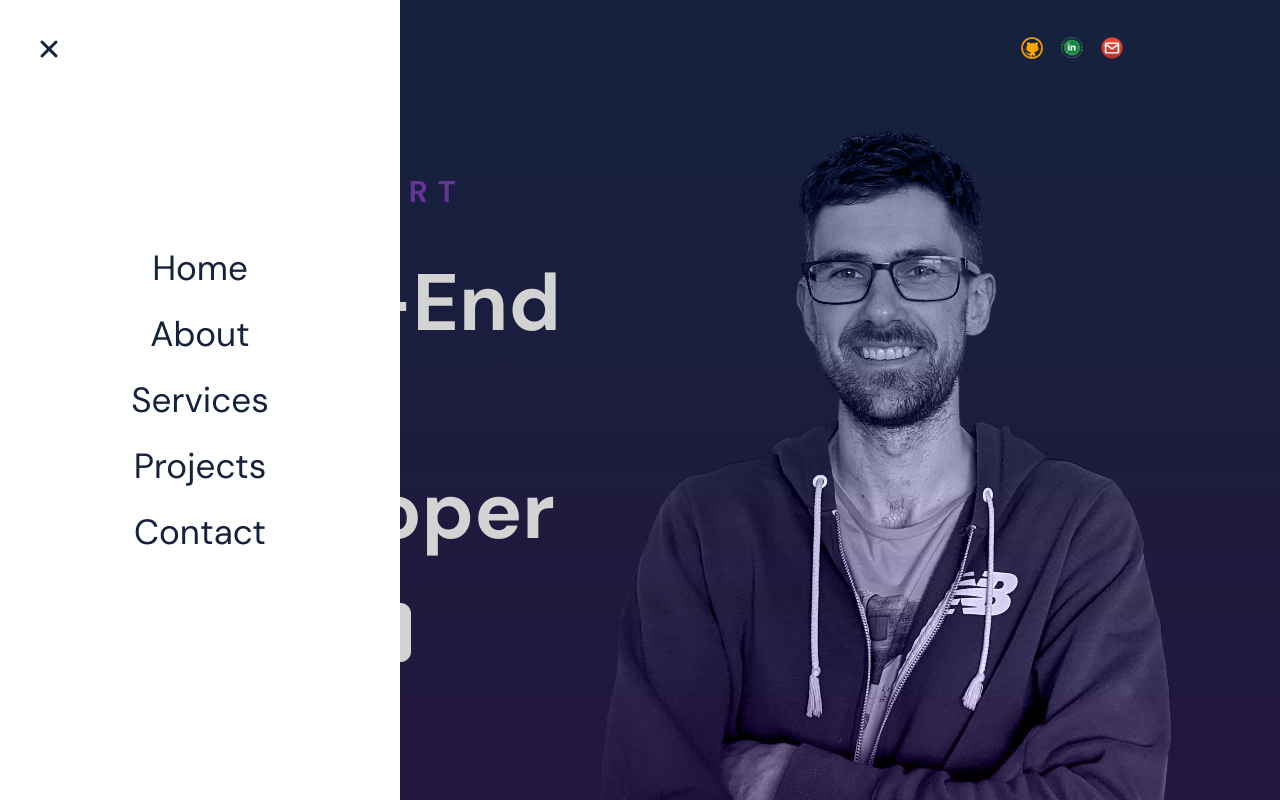
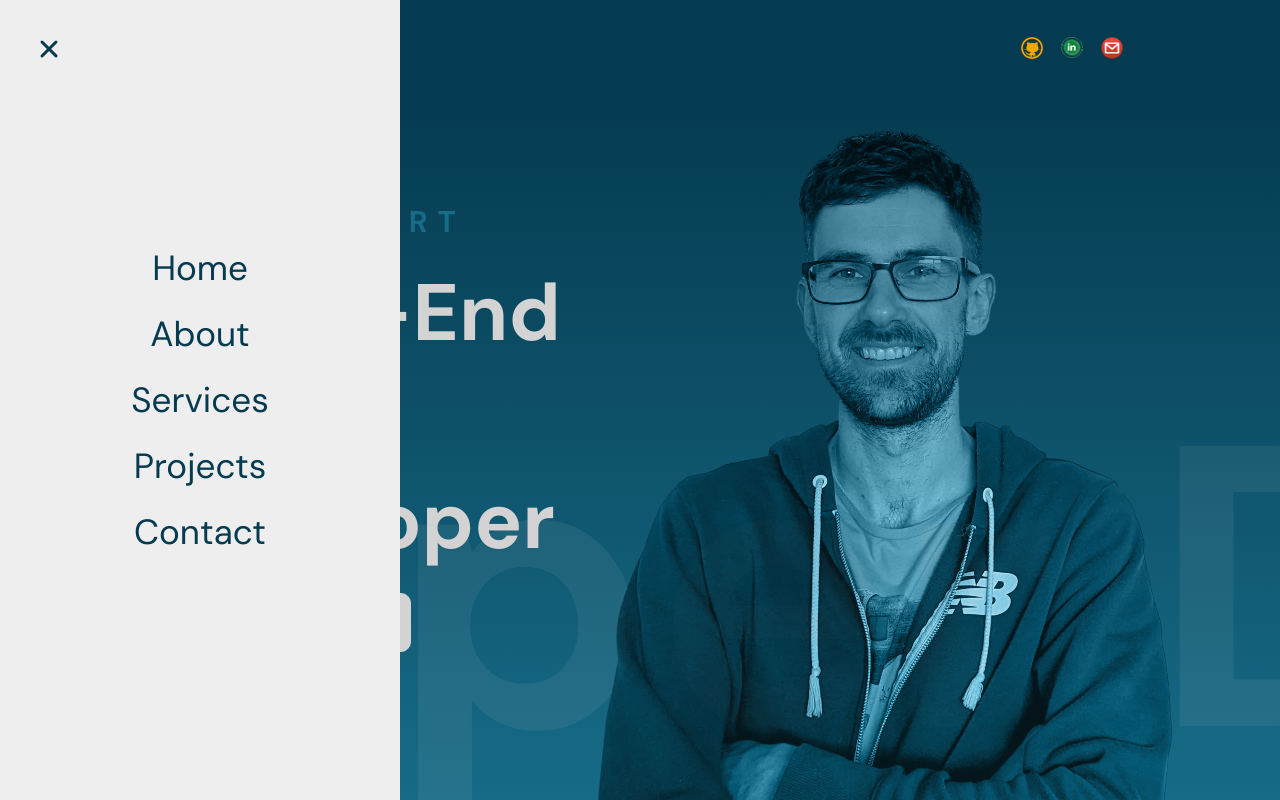
Before and after one commit to chrisS-88/Animated-Portfolio, a React (Vite) app: page / in a window 1280 px wide. Both pictures are taken after a click on the button 50 px from the left and 50 px from the top of the page. Shown: the top 800 px of the page. Built offline with nearby package versions, Linux system fonts and the light colour scheme.

Commit message:
working on parallax

```diff
--- a/src/App.jsx
+++ b/src/App.jsx
@@ -1,6 +1,7 @@
 import "./App.scss";
 import Hero from "./components/hero/Hero";
 import Navbar from "./components/navbar/Navbar";
+import Parallax from "./components/parallax/Parallax";
 
 function App() {
   return (
@@ -9,10 +10,14 @@ function App() {
         <Navbar />
         <Hero />
       </section>
-      <section>Parallax</section>
+      <section>
+        <Parallax type="about" />
+      </section>
       <section id="About">About</section>
       <section id="Services">Services</section>
-      <section>Parallax</section>
+      <section>
+        <Parallax type="portfolio" />
+      </section>
       <section id="Projects">Project1</section>
       <section>Project2</section>
       <section>Project3</section>
--- a/src/App.scss
+++ b/src/App.scss
@@ -11,7 +11,7 @@ html {
 }
 
 body {
-  background-color: rgb(22, 33, 62);
+  background-color: rgb(5, 59, 80);
   color: lightgrey;
 }
 
--- a/src/components/hero/Hero.jsx
+++ b/src/components/hero/Hero.jsx
@@ -1,20 +1,79 @@
 import React from "react";
 import "./hero.scss";
+import { motion } from "framer-motion";
+
+const textVariants = {
+  initial: {
+    x: -500,
+    opacity: 0,
+  },
+  animate: {
+    x: 0,
+    opacity: 1,
+    transition: {
+      duration: 1,
+      staggerChildren: 0.1,
+    },
+  },
+  scrollArrow: {
+    opacity: 0,
+    y: 10,
+    transition: {
+      duration: 2,
+      repeat: Infinity,
+    },
+  },
+};
+
+const slidingTextVariants = {
+  initial: {
+    x: 0,
+  },
+  animate: {
+    x: "-250%",
+    transition: {
+      duration: 24,
+      repeat: Infinity,
+      repeatType: "mirror",
+    },
+  },
+};
 
 function Hero() {
   return (
     <div className="hero">
       <div className="wrapper">
-        <div className="textContainer">
-          <h2>CHRIS SMART</h2>
-          <h1>Front-End Web Developer</h1>
-          <div className="buttons">
-            <button>See my work</button>
-            <button className="contact-btn">Contact me</button>
-          </div>
-          <img src="/arrow-down.png" alt="arrow down" width="26px" />
-        </div>
+        <motion.div
+          className="textContainer"
+          variants={textVariants}
+          initial="initial"
+          animate="animate"
+        >
+          <motion.h2 variants={textVariants}>CHRIS SMART</motion.h2>
+          <motion.h1 variants={textVariants}>Front-End Web Developer</motion.h1>
+          <motion.div variants={textVariants} className="buttons">
+            <motion.button variants={textVariants}>See my work</motion.button>
+            <motion.button variants={textVariants} className="contact-btn">
+              Contact me
+            </motion.button>
+          </motion.div>
+          <motion.img
+            variants={textVariants}
+            animate="scrollArrow"
+            src="/arrow-down.png"
+            alt="arrow down"
+            width="26px"
+          />
+        </motion.div>
       </div>
+      <motion.div
+        className="slidingTextContainer"
+        variants={slidingTextVariants}
+        initial="initial"
+        animate="animate"
+      >
+        Developer Designer
+      </motion.div>
       <div className="imageContainer">
         <img src="/hero.png" alt="hero image" />
       </div>
--- a/src/components/hero/hero.scss
+++ b/src/components/hero/hero.scss
@@ -1,7 +1,7 @@
 .hero {
   height: calc(100vh - 100px);
   overflow: hidden;
-  background: linear-gradient(180deg, rgb(22, 33, 62), rgb(35, 22, 62));
+  background: linear-gradient(180deg, rgb(5, 59, 80), rgb(23, 107, 135));
   position: relative;
   z-index: -1;
 
@@ -16,12 +16,12 @@
       display: flex;
       flex-direction: column;
       justify-content: center;
-      gap: 40px;
+      gap: 20px;
 
       h2 {
         font-size: 30px;
         letter-spacing: 10px;
-        color: rebeccapurple;
+        color: rgb(23, 107, 135);
       }
 
       h1 {
@@ -36,8 +36,8 @@
           margin-right: 20px;
           background-color: transparent;
           color: lightgrey;
+          font-weight: 300;
           cursor: pointer;
-          font-weight: 300;
         }
 
         .contact-btn {
@@ -56,6 +56,17 @@
 
     img {
       mix-blend-mode: luminosity;
+      opacity: 80%;
     }
   }
+
+  .slidingTextContainer {
+    position: absolute;
+    font-size: 50vh;
+    bottom: -50px;
+    white-space: nowrap;
+    color: rgba(211, 211, 211, 0.08);
+    width: 50%;
+    font-weight: bold;
+  }
 }
--- /dev/null
+++ b/src/components/parallax/Parallax.jsx
@@ -0,0 +1,36 @@
+import React, { useRef } from "react";
+import "./parallax.scss";
+import { motion, useScroll, useTransform } from "framer-motion";
+
+function Parallax({ type }) {
+  const ref = useRef();
+
+  const { scrollYProgress } = useScroll({
+    target: ref,
+    offset: ["start start", "end start"],
+  });
+
+  const yText = useTransform(scrollYProgress, [0, 1], ["0%", "100%"]);
+  const xStars = useTransform(scrollYProgress, [0, 1], ["0%", "40%"]);
+
+  return (
+    <div
+      className="parallax"
+      ref={ref}
+      style={{
+        background:
+          type === "about"
+            ? "linear-gradient(180deg, rgb(23, 107, 135), rgb(5, 59, 80))"
+            : "linear-gradient(180deg, rgb(5, 59, 80), rgb(100, 204, 197))",
+      }}
+    >
+      <motion.h1 style={{ y: yText }}>
+        {type === "about" ? "About Me" : "Portfolio"}
+      </motion.h1>
+      <motion.div className="trees"></motion.div>
+      <motion.div className="stars" style={{ x: xStars, y: yText }}></motion.div>
+    </div>
+  );
+}
+
+export default Parallax;
--- /dev/null
+++ b/src/components/parallax/parallax.scss
@@ -0,0 +1,37 @@
+.parallax {
+  width: 100%;
+  height: 100%;
+  position: relative;
+  display: flex;
+  align-items: center;
+  justify-content: center;
+  overflow: hidden;
+
+  h1 {
+    font-size: 80px;
+    z-index: 3;
+  }
+
+  .trees {
+    background-image: url("/trees.png");
+    background-size: cover;
+    background-position: bottom;
+    width: 100%;
+    height: 100%;
+    position: absolute;
+    opacity: 90%;
+    z-index: 2;
+  }
+
+  .stars {
+    background-image: url("/stars.png");
+    background-size: cover;
+    background-position: bottom;
+    width: 100%;
+    height: 100%;
+    position: absolute;
+    opacity: 20%;
+    left: -200px;
+    z-index: 1;
+  }
+}
--- a/src/components/sidebar/sidebar.scss
+++ b/src/components/sidebar/sidebar.scss
@@ -4,8 +4,7 @@
   align-items: center;
   justify-content: center;
   background-color: white;
-  color: rgb(22, 33, 62);
-  z-index: 10;
+  color: rgb(5, 59, 80);
 
   .bg {
     position: fixed;
@@ -13,7 +12,8 @@
     left: 0;
     bottom: 0;
     width: 400px;
-    background-color: white;
+    background-color: rgb(238, 238, 238);
+    z-index: 100;
 
     .links {
       position: absolute;
@@ -41,5 +41,6 @@
     background-color: transparent;
     border: none;
     cursor: pointer;
+    z-index: 100;
   }
 }
--- a/src/components/sidebar/toggleButton/ToggleButton.jsx
+++ b/src/components/sidebar/toggleButton/ToggleButton.jsx
@@ -7,7 +7,7 @@ function ToggleButton({ setOpen }) {
       <svg width="23" height="52" viewBox="0 0 23 23">
         <motion.path
           strokeWidth="3"
-          stroke="rgb(22, 33, 62)"
+          stroke="rgb(5, 59, 80)"
           strokeLinecap="round"
           variants={{
             // closed: { d: "M 2 2.5 L 20 2.5" },
@@ -17,7 +17,7 @@ function ToggleButton({ setOpen }) {
         />
         <motion.path
           strokeWidth="3"
-          stroke="rgb(22, 33, 62)"
+          stroke="rgb(5, 59, 80)"
           strokeLinecap="round"
           d="M 2 9.423 L 20 9.423"
           variants={{
@@ -27,7 +27,7 @@ function ToggleButton({ setOpen }) {
         />
         <motion.path
           strokeWidth="3"
-          stroke="rgb(22, 33, 62)"
+          stroke="rgb(5, 59, 80)"
           strokeLinecap="round"
           variants={{
             closed: { d: "M 2 16.346 L 20 16.346 " },
```
Also changed, not shown: public/stars.png (added), public/trees.png (added).
